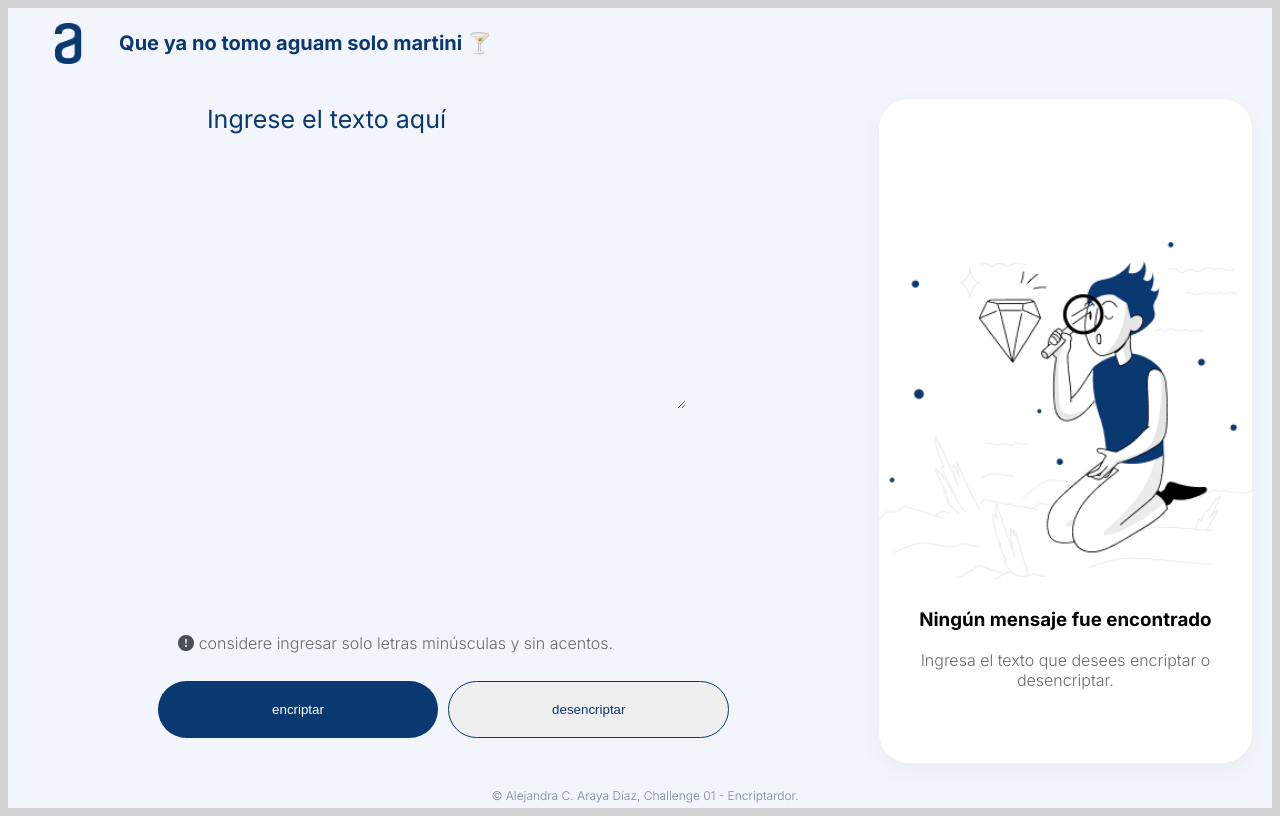
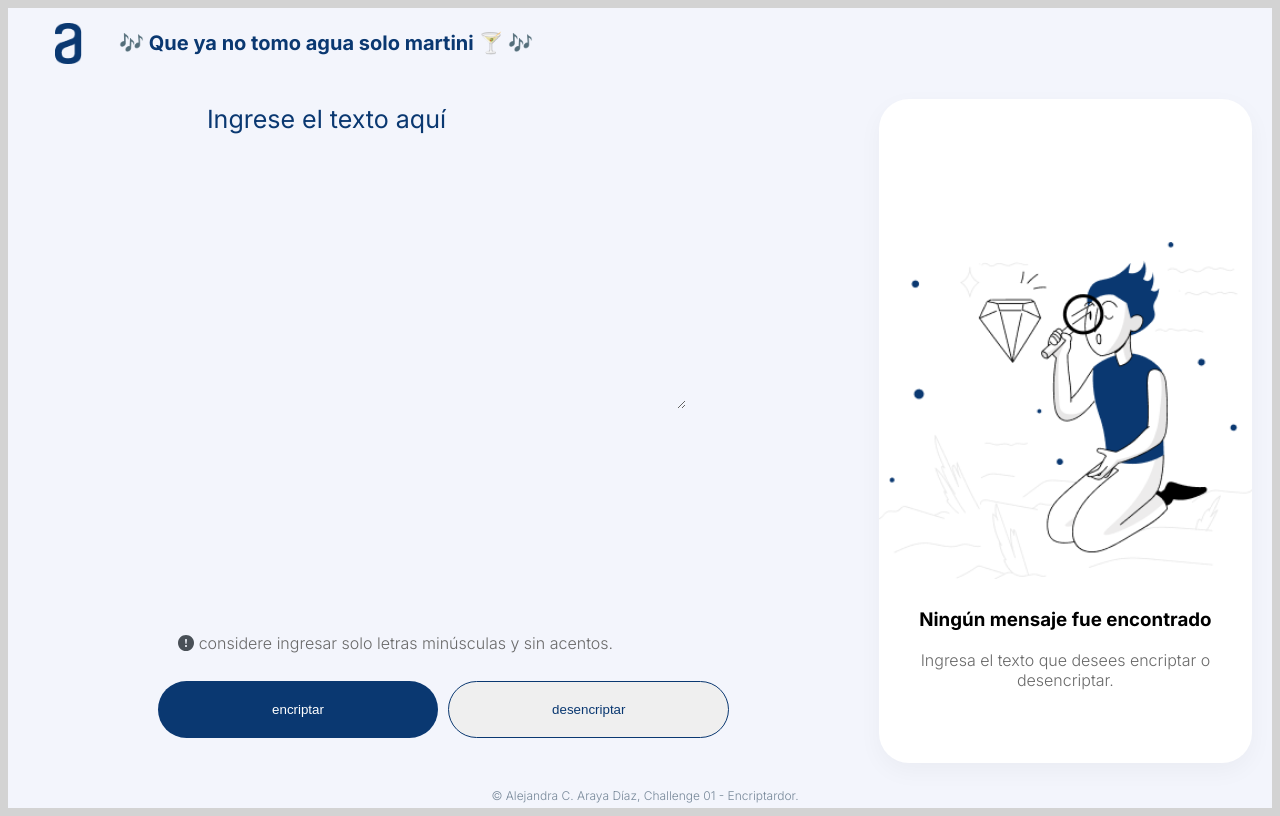
Before and after one commit to Alejandra-AD/Alejandra-AD.github.io, a plain HTML site: page index.html in a window 1280 px wide. Drawn offline with Linux system fonts and the light colour scheme; some packages are replaced by stand-ins of ours; a script that the page names is missing.

Commit message:
Update index.html
tini tini

```diff
--- a/index.html
+++ b/index.html
@@ -19,7 +19,7 @@ https://cdn.jsdelivr.net/npm/sweetalert2@11.10.5/dist/sweetalert2.min.css
 
     <header>
       <img src="img/Logo.png" class="logo" alt="logo-alura">
-      <h1>Que ya no tomo aguam solo martini 🍸</h1>
+      <h1>🎶 Que ya no tomo agua solo martini 🍸 🎶</h1>
     </header>
 
     <div class="frame-interno">
```
